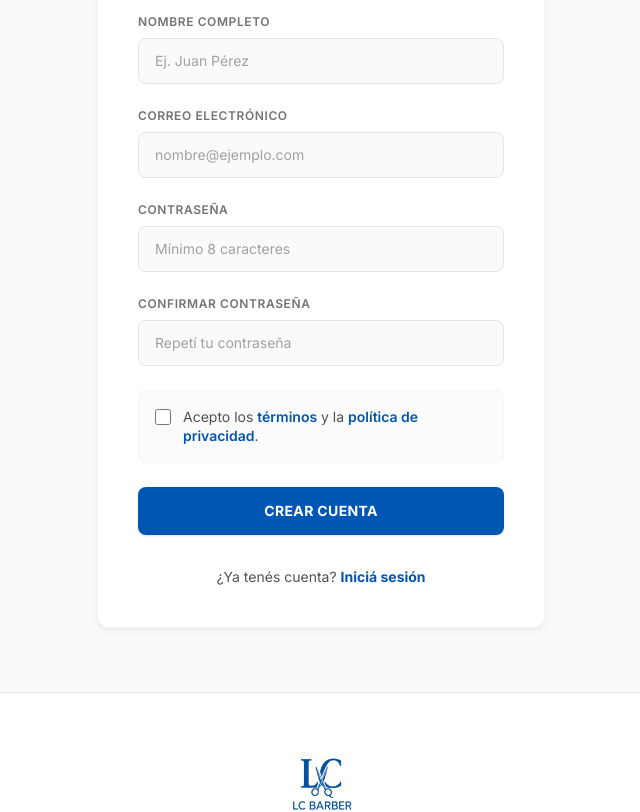
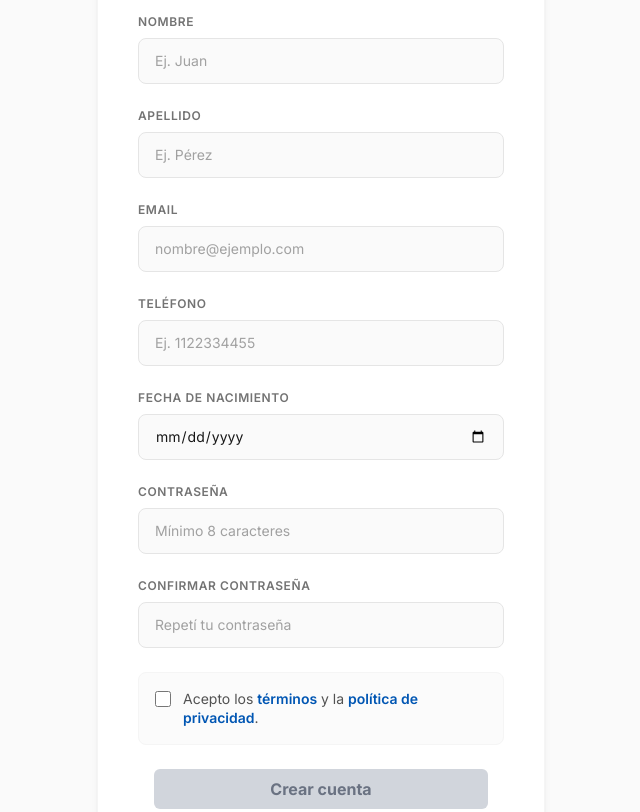
Before and after one commit to castilloagus0/Turnero-Frontend, a React (Vite) app: page /register in a window 1280 px wide. Shown: the part 440-1252 px from the top of the page, without its empty margins (319-959 px from the left). Built offline with nearby package versions, Linux system fonts and the light colour scheme.

Commit message:
login, register and navbar (localStorage) manejo de sesion

```diff
--- a/src/lib/userProfileStorage.ts
+++ b/src/lib/userProfileStorage.ts
@@ -1,29 +1,21 @@
-export type StoredUserProfile = {
-  fullName: string
-  email: string
-}
+export function getUserProfile(): any {
+  try{
+    const userLog = localStorage.getItem('user')
+    return userLog
+  }catch(err){
+    console.error('Error al consultar al localStorage:', err)
 
-export const USER_PROFILE_KEY = 'turnero_user_profile'
-
-export function getUserProfile(): StoredUserProfile | null {
-  try {
-    const raw = localStorage.getItem(USER_PROFILE_KEY)
-    if (!raw) return null
-    const p = JSON.parse(raw) as StoredUserProfile
-    if (typeof p.fullName !== 'string' || typeof p.email !== 'string') return null
-    return { fullName: p.fullName.trim(), email: p.email.trim() }
-  } catch {
-    return null
   }
 }
 
-export function saveUserProfile(p: StoredUserProfile): void {
-  localStorage.setItem(
-    USER_PROFILE_KEY,
-    JSON.stringify({ fullName: p.fullName.trim(), email: p.email.trim() }),
-  )
+export function saveUserProfile(result: any): void {
+  localStorage.setItem('token', result.access_token)
+  localStorage.setItem('user', JSON.stringify({name: result.user.nombre, rol: result.user.rol}))
+  window.dispatchEvent(new Event('storage')) //Esta linea es para que se refresque automaticamente el navbar al haber un nuevo logeo
 }
 
 export function clearUserProfile(): void {
-  localStorage.removeItem(USER_PROFILE_KEY)
+  localStorage.removeItem('token')
+  localStorage.removeItem('user')
+  window.dispatchEvent(new Event('storage'))
 }
--- a/src/pages/Register.tsx
+++ b/src/pages/Register.tsx
@@ -1,38 +1,45 @@
 import { useState, type FormEvent } from 'react'
 import { Link, useNavigate } from 'react-router-dom'
 import AuthPageShell, { authFieldClass, authLabelClass } from '../components/AuthPageShell'
-import { saveUserProfile } from '../lib/userProfileStorage'
+import { registerUser } from '../service/user.service'
 
 export default function Register() {
+  const [isAccepted, setIsAccepted] = useState(false);
   const [error, setError] = useState<string | null>(null)
   const navigate = useNavigate()
 
-  function handleSubmit(e: FormEvent<HTMLFormElement>) {
+  const handleCheckboxChange = (e: React.ChangeEvent<HTMLInputElement>) => {
+    // 2. Actualizamos el estado con el valor 'checked'
+    setIsAccepted(e.target.checked);
+  };
+
+  const handleSubmit = async (e: FormEvent<HTMLFormElement>) => {
     e.preventDefault()
     setError(null)
+
     const form = e.currentTarget
-    const data = new FormData(form)
-    const fullName = String(data.get('name') ?? '').trim()
-    const email = String(data.get('email') ?? '').trim()
-    const password = String(data.get('password') ?? '')
-    const confirm = String(data.get('confirm') ?? '')
+    const nombre = (form.elements.namedItem('nombre') as HTMLInputElement).value
+    const apellido = (form.elements.namedItem('apellido') as HTMLInputElement).value
+    const email = (form.elements.namedItem('email') as HTMLInputElement).value
+    const telefono = (form.elements.namedItem('telefono') as HTMLInputElement).value
+    const password = (form.elements.namedItem('password') as HTMLInputElement).value
+    const confirm = (form.elements.namedItem('confirm') as HTMLInputElement).value
+    const nacimiento = new Date((form.elements.namedItem('nacimiento') as HTMLInputElement).value)
+
     if (password !== confirm) {
       setError('Las contraseñas no coinciden.')
       return
     }
-    if (password.length < 8) {
-      setError('La contraseña debe tener al menos 8 caracteres.')
-      return
+
+    try {
+      await registerUser(nombre, apellido, email, telefono, password, nacimiento)
+      navigate('/login')
+    } catch {
+      setError('Error al registrar. Intentá de nuevo.')
     }
-    const terms = data.get('terms')
-    if (!terms) {
-      setError('Tenés que aceptar los términos para continuar.')
-      return
-    }
-    saveUserProfile({ fullName, email })
-    // Conectar con tu API de registro
-    navigate('/login')
   }
+
+
 
   return (
     <AuthPageShell
@@ -41,108 +48,70 @@ export default function Register() {
       subtitle="Unite y reservá turnos online, con recordatorios y beneficios para clientes frecuentes."
     >
       <article className="rounded-xl border border-neutral-100 bg-white p-8 shadow-md shadow-neutral-200/60 sm:p-10">
-        {error ? (
-          <p
-            className="mb-6 rounded-lg border border-red-200 bg-red-50 px-4 py-3 text-sm text-red-800"
-            role="alert"
-          >
+        {error && (
+          <p className="mb-6 rounded-lg border border-red-200 bg-red-50 px-4 py-3 text-sm text-red-800" role="alert">
             {error}
           </p>
-        ) : null}
+        )}
 
         <form className="space-y-6" onSubmit={handleSubmit} noValidate>
           <div>
-            <label htmlFor="register-name" className={authLabelClass}>
-              Nombre completo
-            </label>
-            <input
-              id="register-name"
-              name="name"
-              type="text"
-              autoComplete="name"
-              required
-              placeholder="Ej. Juan Pérez"
-              className={authFieldClass}
-            />
+            <label htmlFor="nombre" className={authLabelClass}>Nombre</label>
+            <input id="nombre" name="nombre" type="text" autoComplete="given-name" required placeholder="Ej. Juan" className={authFieldClass} />
           </div>
           <div>
-            <label htmlFor="register-email" className={authLabelClass}>
-              Correo electrónico
-            </label>
-            <input
-              id="register-email"
-              name="email"
-              type="email"
-              autoComplete="email"
-              required
-              placeholder="nombre@ejemplo.com"
-              className={authFieldClass}
-            />
+            <label htmlFor="apellido" className={authLabelClass}>Apellido</label>
+            <input id="apellido" name="apellido" type="text" autoComplete="family-name" required placeholder="Ej. Pérez" className={authFieldClass} />
           </div>
           <div>
-            <label htmlFor="register-password" className={authLabelClass}>
-              Contraseña
-            </label>
-            <input
-              id="register-password"
-              name="password"
-              type="password"
-              autoComplete="new-password"
-              required
-              minLength={8}
-              placeholder="Mínimo 8 caracteres"
-              className={authFieldClass}
-            />
+            <label htmlFor="email" className={authLabelClass}>Email</label>
+            <input id="email" name="email" type="email" autoComplete="email" required placeholder="nombre@ejemplo.com" className={authFieldClass} />
           </div>
           <div>
-            <label htmlFor="register-confirm" className={authLabelClass}>
-              Confirmar contraseña
-            </label>
-            <input
-              id="register-confirm"
-              name="confirm"
-              type="password"
-              autoComplete="new-password"
-              required
-              placeholder="Repetí tu contraseña"
-              className={authFieldClass}
-            />
+            <label htmlFor="telefono" className={authLabelClass}>Teléfono</label>
+            <input id="telefono" name="telefono" type="tel" autoComplete="tel" required placeholder="Ej. 1122334455" className={authFieldClass} />
+          </div>
+          <div>
+            <label htmlFor="nacimiento" className={authLabelClass}>Fecha de nacimiento</label>
+            <input id="nacimiento" name="nacimiento" type="date" required className={authFieldClass} />
+          </div>
+          <div>
+            <label htmlFor="password" className={authLabelClass}>Contraseña</label>
+            <input id="password" name="password" type="password" autoComplete="new-password" required minLength={8} placeholder="Mínimo 8 caracteres" className={authFieldClass} />
+          </div>
+          <div>
+            <label htmlFor="confirm" className={authLabelClass}>Confirmar contraseña</label>
+            <input id="confirm" name="confirm" type="password" autoComplete="new-password" required placeholder="Repetí tu contraseña" className={authFieldClass} />
           </div>
 
           <div className="flex gap-3 rounded-lg border border-neutral-100 bg-neutral-50/80 p-4">
-            <input
-              id="register-terms"
-              name="terms"
-              type="checkbox"
-              required
-              className="mt-0.5 size-4 shrink-0 rounded border-neutral-300 text-[#0056b3] focus:ring-[#0056b3]/30"
-            />
-            <label htmlFor="register-terms" className="text-sm leading-snug text-neutral-600">
+            <input id="terms" name="terms" type="checkbox" checked={isAccepted} onChange={handleCheckboxChange} required className="mt-0.5 size-4 shrink-0 rounded border-neutral-300 text-[#0056b3] focus:ring-[#0056b3]/30" />
+            <label htmlFor="terms" className="text-sm leading-snug text-neutral-600">
               Acepto los{' '}
-              <a href="#" className="font-semibold text-[#0056b3] hover:underline" onClick={(e) => e.preventDefault()}>
-                términos
-              </a>{' '}
+              <a href="#" className="font-semibold text-[#0056b3] hover:underline" onClick={(e) => e.preventDefault()}>términos</a>{' '}
               y la{' '}
-              <a href="#" className="font-semibold text-[#0056b3] hover:underline" onClick={(e) => e.preventDefault()}>
-                política de privacidad
-              </a>
-              .
+              <a href="#" className="font-semibold text-[#0056b3] hover:underline" onClick={(e) => e.preventDefault()}>política de privacidad</a>.
             </label>
           </div>
 
-          <button
-            type="submit"
-            className="w-full rounded-lg bg-[#0056b3] px-4 py-3.5 text-sm font-bold uppercase tracking-wide text-white shadow-sm transition hover:bg-[#004a9a]"
-          >
-            Crear cuenta
-          </button>
+          <div className='flex justify-center px-4' >
+            <button
+              disabled={!isAccepted}
+              className={`px-4 py-2 rounded-md font-bold transition-all w-100 ${
+                !isAccepted
+                  ? "bg-gray-300 text-gray-500 cursor-not-allowed shadow-none"
+                  : "bg-indigo-600 text-white hover:bg-indigo-700 shadow-lg"
+              }`}
+            >
+              Crear cuenta
+            </button>
+
+          </div>
+
         </form>
-
         <p className="mt-8 text-center text-sm text-neutral-600">
           ¿Ya tenés cuenta?{' '}
-          <Link to="/login" className="font-bold text-[#0056b3] transition hover:text-[#004a9a]">
-            Iniciá sesión
-          </Link>
+          <Link to="/login" className="font-bold text-[#0056b3] transition hover:text-[#004a9a] disabled:terms">Iniciá sesión</Link>
         </p>
       </article>
     </AuthPageShell>
--- a/src/service/auth.service.ts
+++ b/src/service/auth.service.ts
@@ -1 +1,11 @@
 import axios from 'axios'
+
+export async function login(email: string, password: string) {
+  try{
+    const response = await axios.post(`${import.meta.env.VITE_URL_API}auth/login`, { email, password })
+    return response.data
+  } catch (error) {
+    console.error('Error al iniciar sesión:', error)
+    throw error
+  }
+}
--- /dev/null
+++ b/src/service/user.service.ts
@@ -0,0 +1,13 @@
+import axios from 'axios'
+
+
+export async function registerUser(nombre: string, apellido: string, email: string, telefono: string, password: string, nacimiento: Date) {
+    try {
+        const response = await axios.post(`${import.meta.env.VITE_URL_API}user/register`, { nombre, apellido, email, telefono, password, nacimiento })
+        console.log(response.data)
+        return response.data
+    } catch (error) {
+        console.error('Error al registrar usuario:', error)
+        throw error
+    }
+}
```
Also changed, not shown: src/components/Navbar.tsx (+60 -2 lines), src/pages/Login.tsx (+12 -15 lines).
